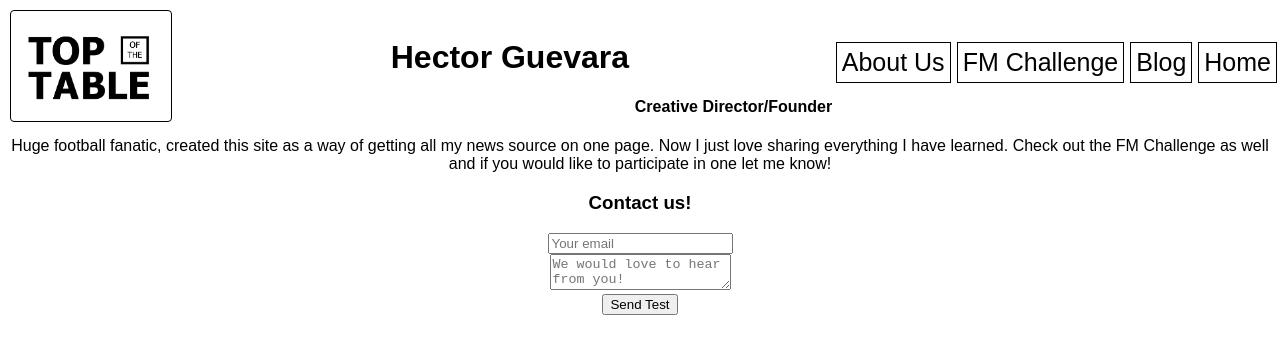
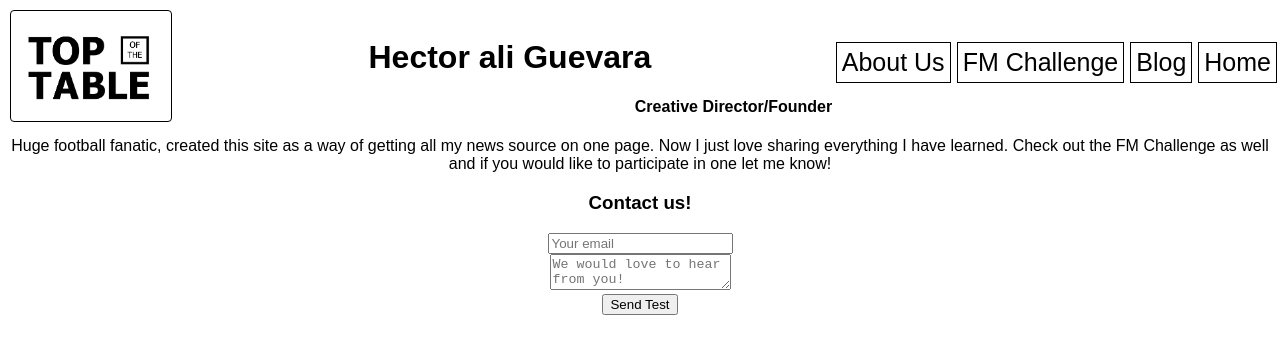
Before and after one commit to hectorlito/TOTT, a React (Create React App) app: page /about in a window 1280 px wide. Shown: the top 354 px of the page. Built offline with nearby package versions, Linux system fonts and the light colour scheme.

Commit message:
added ali to name

```diff
--- a/src/About.js
+++ b/src/About.js
@@ -4,7 +4,7 @@ class AboutUs extends React.Component {
   render() {
     return (
       <div>
-        <h1> Hector Guevara </h1>
+        <h1> Hector ali Guevara </h1>
         <h4>Creative Director/Founder</h4>
         <p>
           Huge football fanatic, created this site as a way of getting all my
```
